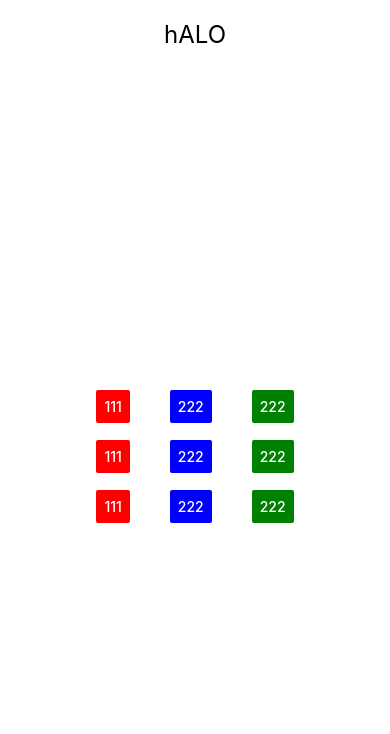
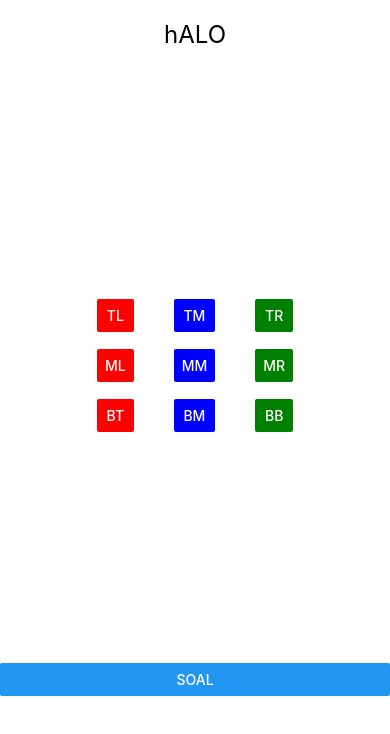
Before and after one commit to zakiburnama/reactNative_memoryGame, a React Native app: screen / in a window 390 px wide. Shown: the top 734 px of the page. Built offline with nearby package versions, Linux system fonts and the light colour scheme.

Commit message:
generate question di 9 button

```diff
--- a/App.js
+++ b/App.js
@@ -6,9 +6,125 @@ class App extends Component {
   constructor(props) {
     super(props);
     this.state = {
+      text: 'hALO',
+      random: 5,
+      charData: ['A', 'B', 'C', 'D', 'E'],
+
+      topFirstChar: 0, topSecondChar: 0,
+      botFirstChar: 0, botSecondChar: 0,
+
+      nilaiA: 0, nilaiB: 0, nilaiC: 0, nilaiD: 0, nilaiE: 0,
+      nilaiF: 0, nilaiG: 0, nilaiH: 0, nilaiI: 0,
+
+      topButtonText: 'AA',
+      botButtonText: 'AA',
+
+      topLeftButton: 'TL',
+      topMiddButton: 'TM',
+      topRghtButton: 'TR',
+
+      midLeftButton: 'ML',
+      midMiddButton: 'MM',
+      midRghtButton: 'MR',
+
+      botLeftButton: 'BT',
+      botMiddButton: 'BM',
+      botRghtButton: 'BB',
     };
   }
 
+  onPressTop = () => {
+
+      // var topValue = this.state.topFirstChar + this.state.topSecondChar;
+      // var botValue = this.state.botFirstChar + this.state.botSecondChar;
+
+
+      // if (topValue >= botValue) {
+      //     this.setState({ text: 'Benar' })
+      // }
+      // else {
+      //     this.setState({ text: 'Salah' })
+      // }//
+      this.testRandom()
+
+  }
+
+  onPressRandom = () => {
+      this.testRandom()
+  }
+
+
+
+  testRandom = () => {
+
+    const array = [0, 0, 1, 1, 2, 2, 3, 3, 4];
+
+    let currentIndex = array.length,  randomIndex;
+
+    while (currentIndex != 0) {
+      // Pick a remaining element...
+      randomIndex = Math.floor(Math.random() * currentIndex);
+      currentIndex--;
+      // And swap it with the current element.
+      [array[currentIndex], array[randomIndex]] = [array[randomIndex], array[currentIndex]];
+    }
+
+
+    // function shuffleArray(array) {
+    //   for (let i = array.length - 1; i > 0; i--) {
+    //     const j = Math.floor(Math.random() * (i + 1));
+    //     [array[i], array[j]] = [array[j], array[i]];
+    //   }
+    // }
+
+    // shuffleArray(arrlist);
+    this.state.nilaiA = array[0];
+    this.state.nilaiB = array[1];
+    this.state.nilaiC = array[2];
+    this.state.nilaiD = array[3];
+    this.state.nilaiE = array[4];
+    this.state.nilaiF = array[5];
+    this.state.nilaiG = array[6];
+    this.state.nilaiH = array[7];
+    this.state.nilaiI = array[8];
+
+    this.setState({
+      // topFirstChar: parseInt(Math.random() * 5, 10),
+      // topSecondChar: parseInt(Math.random() * 5, 10),
+
+      // botFirstChar: parseInt(Math.random() * 5, 10),
+      // botSecondChar: parseInt(Math.random() * 5, 10),
+
+      // topButtonText: this.state.charData[this.state.topFirstChar] + this.state.charData[this.state.topSecondChar],
+      // botButtonText: this.state.charData[this.state.botFirstChar] + this.state.charData[this.state.botSecondChar],
+
+      //topButtonText: 'AA',
+      //botButtonText: 'CC',
+
+      // nilaiA: parseInt(Math.random() * 5),
+      // nilaiB: parseInt(Math.random() * 5),
+      // nilaiC: parseInt(Math.random() * 5),
+
+      // nilaiA: array.pop(),
+      // nilaiB: array.pop(),
+      // nilaiC: array.pop(),
+      // nilaiD: array.pop(),
+      // nilaiE: array.pop(),
+
+      topLeftButton: this.state.charData[this.state.nilaiA],
+      midLeftButton: this.state.charData[this.state.nilaiB],
+      botLeftButton: this.state.charData[this.state.nilaiC],
+
+      topMiddButton: this.state.charData[this.state.nilaiD],
+      midMiddButton: this.state.charData[this.state.nilaiE],
+      botMiddButton: this.state.charData[this.state.nilaiF],
+
+      topRghtButton: this.state.charData[this.state.nilaiG],
+      midRghtButton: this.state.charData[this.state.nilaiH],
+      botRghtButton: this.state.charData[this.state.nilaiI],
+    })
+
+  }
 
   render() {
     return (
@@ -22,13 +138,13 @@ class App extends Component {
           }}>
 
           {/* <Text style={{fontSize: 24, textAlign: 'center'}}>hALO</Text> */}
-          <Text style={{fontSize: 24, textAlign: 'center'}}>hALO</Text>
+          <Text style={{fontSize: 24, textAlign: 'center'}}>{this.state.text}</Text>
 
         </View>
 
         {/* BUTTONS */}
         <View style={{
-          flex: 1,
+          flex: 0.8,
           flexDirection: 'row',
           backgroundColor: 'white',
           marginHorizontal: 0,
@@ -38,36 +154,38 @@ class App extends Component {
 
           <View style={{marginHorizontal: 20}}>
 
-            <Button title='111' color={'red'}/>
+            <Button title={this.state.topLeftButton} onPress={this.onPressTop} color={'red'}/>
             <Text>{"\n"}</Text>
-            <Button title='111' color={'red'}/>
+            <Button title={this.state.midLeftButton} color={'red'}/>
             <Text>{"\n"}</Text>
-            <Button title='111' color={'red'}/>
+            <Button title={this.state.botLeftButton} color={'red'}/>
 
           </View>
 
           <View style={{marginHorizontal: 20}}>
 
-            <Button title='222' color={'blue'}/>
+            <Button title={this.state.topMiddButton} onPress={this.onPressRandom} color={'blue'}/>
             <Text>{"\n"}</Text>
-            <Button title='222' color={'blue'}/>
+            <Button title={this.state.midMiddButton} color={'blue'}/>
             <Text>{"\n"}</Text>
-            <Button title='222' color={'blue'}/>
+            <Button title={this.state.botMiddButton} color={'blue'}/>
 
           </View>
 
           <View style={{marginHorizontal: 20}}>
 
-            <Button title='222' color={'green'}/>
+            <Button title={this.state.topRghtButton} color={'green'}/>
             <Text>{"\n"}</Text>
-            <Button title='222' color={'green'}/>
+            <Button title={this.state.midRghtButton} color={'green'}/>
             <Text>{"\n"}</Text>
-            <Button title='222' color={'green'}/>
+            <Button title={this.state.botRghtButton} color={'green'}/>
 
           </View>
 
+        </View>
+        <Button title='soal' onPress={this.onPressRandom}/>
 
-        </View>
+
 
       </View>
     );
```
